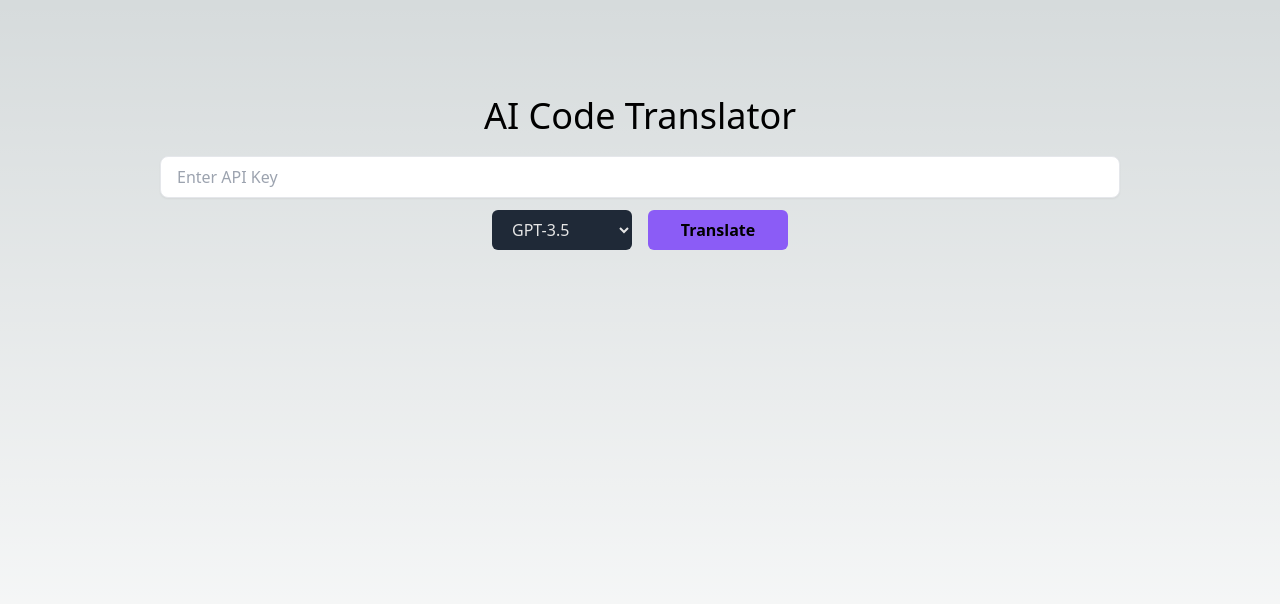
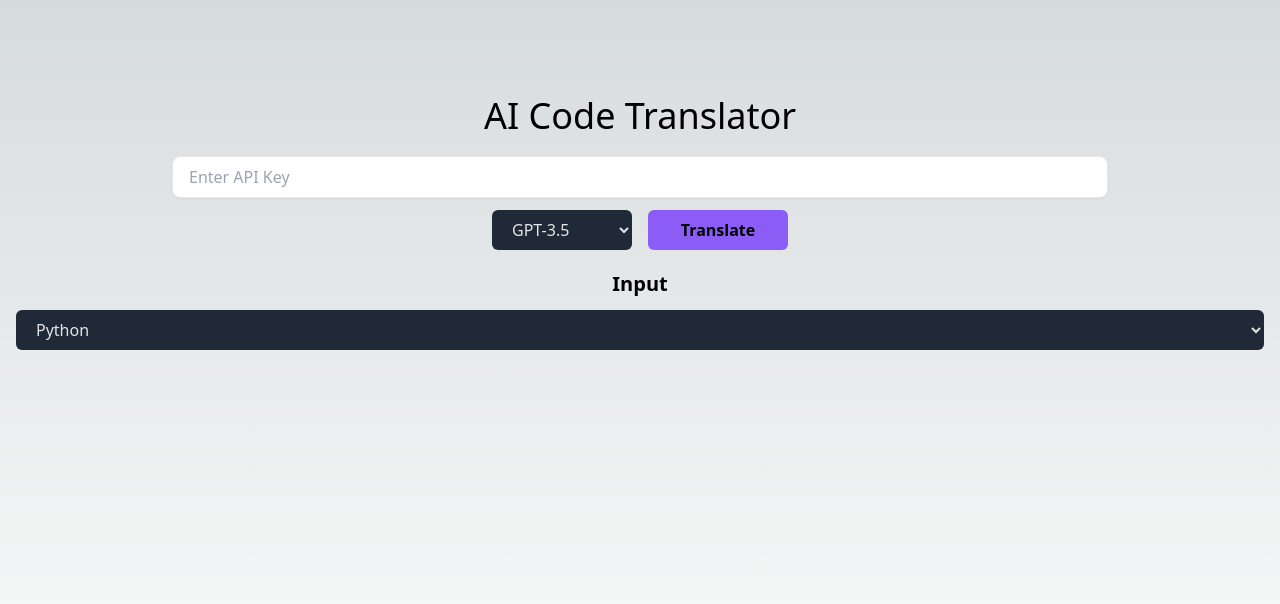
Before and after one commit to maxwellpothier/code-translator, a Next.js app: page / in a window 1280 px wide. Shown: the top 604 px of the page. Built offline with nearby package versions, Linux system fonts and the light colour scheme.

Commit message:
Oops leaked my key

```diff
--- /dev/null
+++ b/components/LanguageSelect.tsx
@@ -0,0 +1,24 @@
+import type {FC} from "react";
+import {languages} from "../data/languages";
+
+interface Props {
+	hookForm: any;
+}
+
+const LanguageSelect: FC<Props> = ({hookForm}) => {
+	return (
+		<select
+			className="w-full rounded-md bg-[#1F2937] px-4 py-2 text-neutral-200"
+			{...hookForm.register("inputLanguage", {required: true})}>
+			{languages
+				.sort((a, b) => a.label.localeCompare(b.label))
+				.map((language, index) => (
+					<option key={index} value={language.value}>
+						{language.label}
+					</option>
+				))}
+		</select>
+	);
+};
+
+export default LanguageSelect;
--- /dev/null
+++ b/data/languages.js
@@ -0,0 +1,48 @@
+export const languages = [
+	{value: "Pascal", label: "Pascal"},
+	{value: "JavaScript", label: "JavaScript"},
+	{value: "TypeScript", label: "TypeScript"},
+	{value: "Python", label: "Python"},
+	{value: "TSX", label: "TSX"},
+	{value: "JSX", label: "JSX"},
+	{value: "Vue", label: "Vue"},
+	{value: "Go", label: "Go"},
+	{value: "C", label: "C"},
+	{value: "C++", label: "C++"},
+	{value: "Java", label: "Java"},
+	{value: "C#", label: "C#"},
+	{value: "Visual Basic .NET", label: "Visual Basic .NET"},
+	{value: "SQL", label: "SQL"},
+	{value: "Assembly Language", label: "Assembly Language"},
+	{value: "PHP", label: "PHP"},
+	{value: "Ruby", label: "Ruby"},
+	{value: "Swift", label: "Swift"},
+	{value: "SwiftUI", label: "SwiftUI"},
+	{value: "Kotlin", label: "Kotlin"},
+	{value: "R", label: "R"},
+	{value: "Objective-C", label: "Objective-C"},
+	{value: "Perl", label: "Perl"},
+	{value: "SAS", label: "SAS"},
+	{value: "Scala", label: "Scala"},
+	{value: "Dart", label: "Dart"},
+	{value: "Rust", label: "Rust"},
+	{value: "Haskell", label: "Haskell"},
+	{value: "Lua", label: "Lua"},
+	{value: "Groovy", label: "Groovy"},
+	{value: "Elixir", label: "Elixir"},
+	{value: "Clojure", label: "Clojure"},
+	{value: "Lisp", label: "Lisp"},
+	{value: "Julia", label: "Julia"},
+	{value: "Matlab", label: "Matlab"},
+	{value: "Fortran", label: "Fortran"},
+	{value: "COBOL", label: "COBOL"},
+	{value: "Bash", label: "Bash"},
+	{value: "Powershell", label: "Powershell"},
+	{value: "PL/SQL", label: "PL/SQL"},
+	{value: "CSS", label: "CSS"},
+	{value: "Racket", label: "Racket"},
+	{value: "HTML", label: "HTML"},
+	{value: "NoSQL", label: "NoSQL"},
+	{value: "Natural Language", label: "Natural Language"},
+	{value: "CoffeeScript", label: "CoffeeScript"},
+];
--- a/pages/index.tsx
+++ b/pages/index.tsx
@@ -1,21 +1,23 @@
 import {useState} from "react";
 import {translateCode} from "../utils/translateUtils";
 import {useForm} from "react-hook-form";
+import LanguageSelect from "@/components/LanguageSelect";
 
 // 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
 
 const Home = () => {
-	const hookForm = useForm();
-
-	const [apiKey, setApiKey] = useState<string>("");
-	const [model, setModel] = useState<string>("gpt-3.5-turbo");
-
-	console.log(apiKey);
+	const hookForm = useForm({
+		defaultValues: {
+			apiKey: "",
+			model: "gpt-3.5-turbo",
+			inputLanguage: "Python",
+		},
+	});
 
 	return (
 		<form
 			onSubmit={hookForm.handleSubmit(translateCode)}
-			className="flex flex-col items-center h-screen">
+			className="flex flex-col items-center h-screen px-4">
 			<h1 className="text-4xl mt-24 mb-5 text-center">
 				AI Code Translator
 			</h1>
@@ -25,11 +27,10 @@ const Home = () => {
 				placeholder="Enter API Key"
 				{...hookForm.register("apiKey", {required: true})}
 			/>
-			<div className="flex space-x-4">
+			<div className="flex space-x-4 mb-5">
 				<select
-					value={model}
 					className="h-[40px] w-[140px] rounded-md bg-[#1F2937] px-4 py-2 text-neutral-200"
-					onChange={e => setModel(e.target.value)}>
+					{...hookForm.register("model", {required: true})}>
 					<option value="gpt-3.5-turbo">GPT-3.5</option>
 					<option value="gpt-4">GPT-4</option>
 				</select>
@@ -39,6 +40,8 @@ const Home = () => {
 					Translate
 				</button>
 			</div>
+			<h3 className="text-center text-xl font-bold mb-3">Input</h3>
+			<LanguageSelect hookForm={hookForm} />
 		</form>
 	);
 };
--- a/utils/translateUtils.js
+++ b/utils/translateUtils.js
@@ -1,4 +1,6 @@
 export const translateCode = formContent => {
-	const {apiKey} = formContent;
+	const {apiKey, model, inputLanguage} = formContent;
 	console.log(apiKey);
+	console.log(model);
+	console.log(inputLanguage);
 };
```
Also changed, not shown: components/CodeBlock.tsx (added), 1 other file (tests, documents, lock files or other folders).
